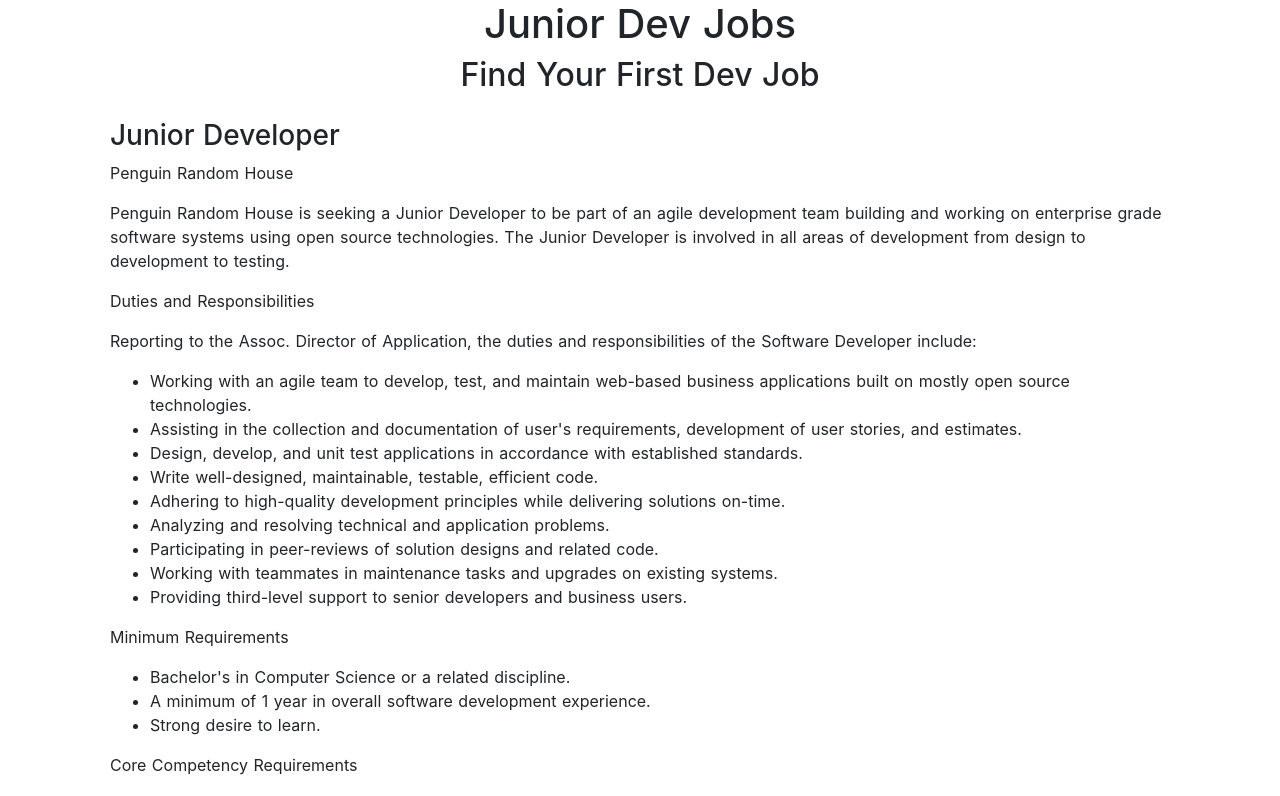
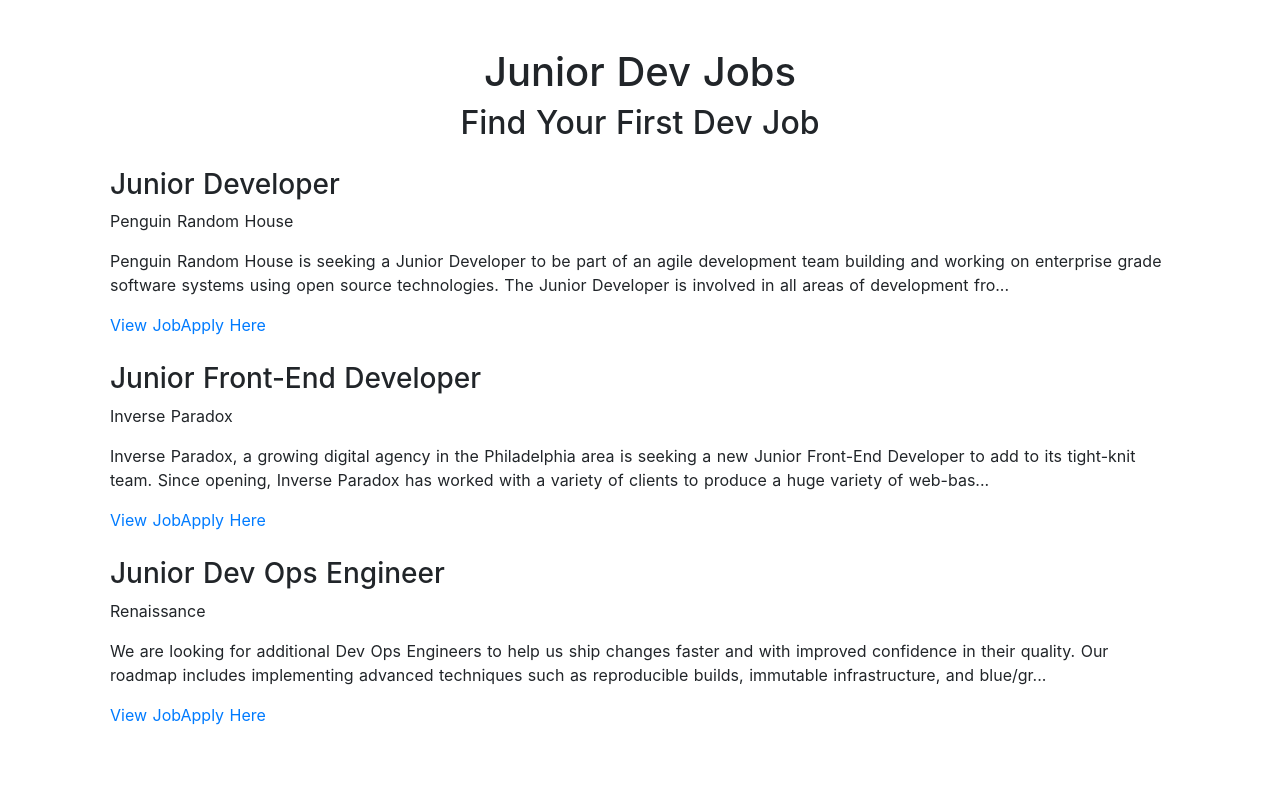
Before and after one commit to MarshalJoe/namespaces, a Nuxt app: page / in a window 1280 px wide. Shown: the top 796 px of the page. Built offline with nearby package versions, Linux system fonts and the light colour scheme.

Commit message:
More renaming, short job description

```diff
--- a/components/JobCard.vue
+++ b/components/JobCard.vue
@@ -8,6 +8,7 @@
         </div>
         <p class="job-card__description" v-html="description"></p>
         <div class=" text-left job-card__next-meetup">
+            <a href>View Job</a>
             <a :href="link">Apply Here</a>
         </div>
     </div>
--- a/content/jobs.js
+++ b/content/jobs.js
@@ -108,6 +108,7 @@
 			title: "Junior Dev Ops Engineer",
 			company: "Renaissance",
 			type: "Full-time",
+			timestamp: "November 29th, 2018",
 			location: "New York, NY",
 			description: `
 			<p>We are looking for additional Dev Ops Engineers to help us ship changes faster and with improved confidence in their quality. Our roadmap includes implementing advanced techniques such as reproducible builds, immutable infrastructure, and blue/green releases to support a cutting edge data analytics and machine learning platform in AWS.</p>
--- a/pages/index.vue
+++ b/pages/index.vue
@@ -1,6 +1,6 @@
 <script>
 import JobCard from '~/components/JobCard.vue';
-import meetups from '~/content/jobs.js';
+import jobs from '~/content/jobs.js';
 
 export default {
     components: {
@@ -9,9 +9,9 @@
 
     data: function() {
         return {
-            meetups: [
-                ...meetups.groups.map((group) => {
-                    group["selected"] = false;
+            jobs: [
+                ...jobs.groups.map((group) => {
+                    group["description"] = group["description"].replace(/<(?:.|\n)*?>/gm, '').substring(0,250) + "...";
                     return group;
                 })
             ]
@@ -28,7 +28,7 @@
                 <h2>Find Your First Dev Job</h2>
             </div>
             <div class="company__body">
-                <JobCard v-for="(meetup, index) in meetups" v-bind="meetup" :key="index" @click.native="toggleCardSelected($event, index)" />
+                <JobCard v-for="(job, index) in jobs" v-bind="job" :key="index" @click.native="toggleCardSelected($event, index)" />
             </div>
         </div>
     </section>
```
